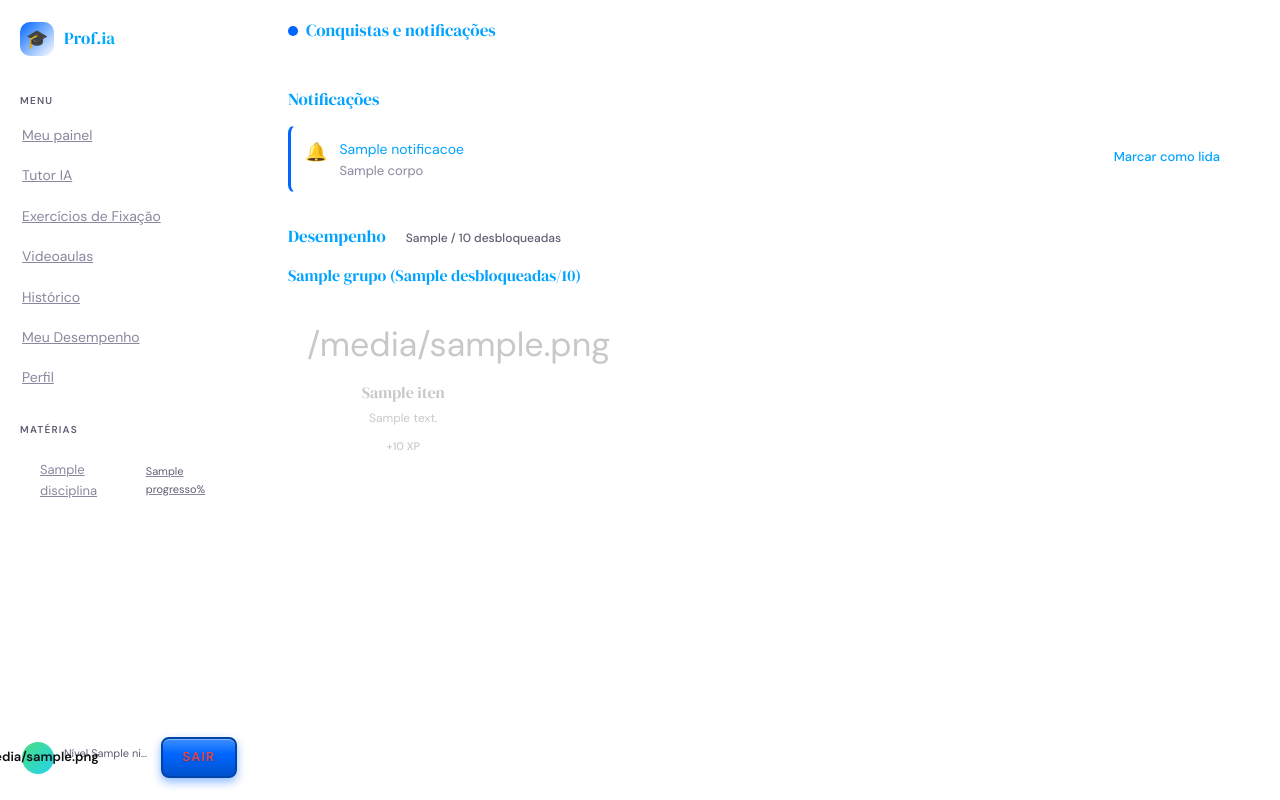
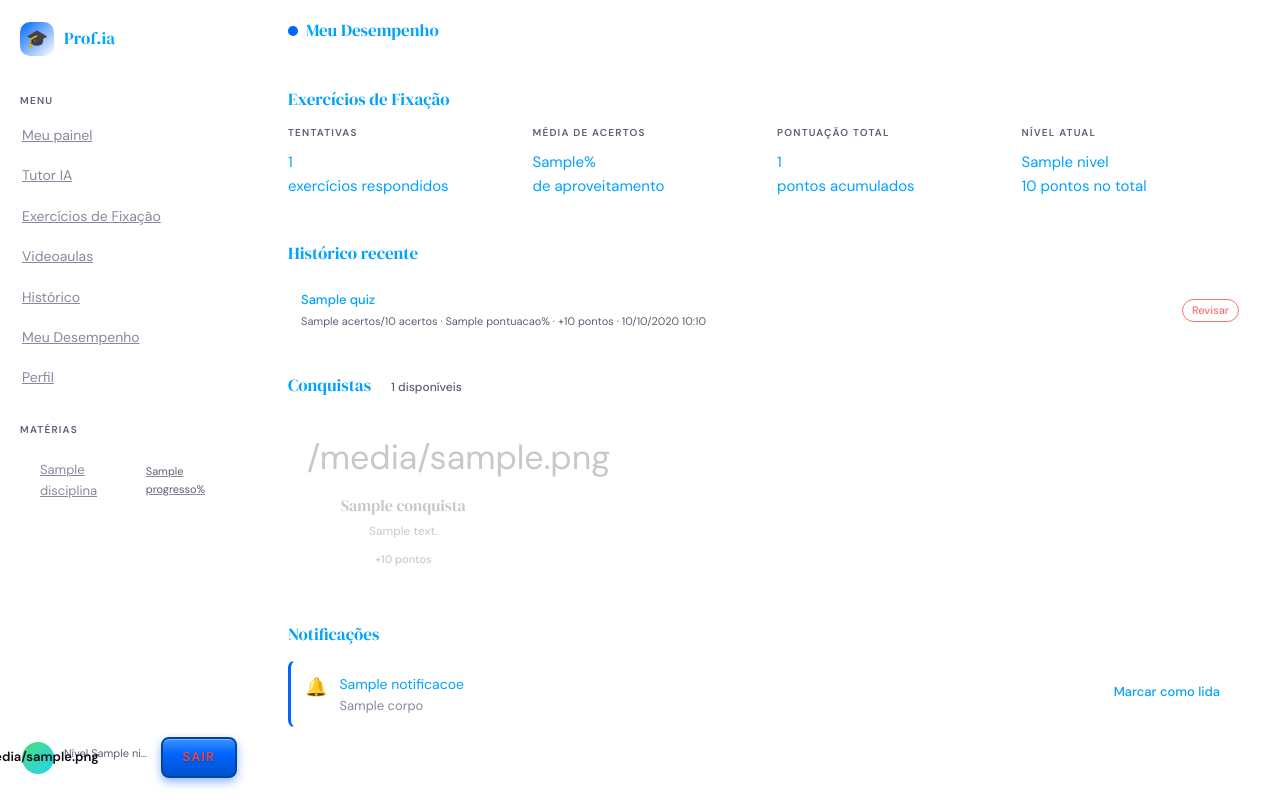
Before and after one commit to projetoecossistemaunilasalle/tutores_inteligentes, a Django app: template src/frontend/templates/aluno/conquistas.html in a window 1280 px wide. Run offline with Django 5.2, Linux system fonts and the light colour scheme; the template is opened without the code that fills it: most values are stand-ins (such as "Sample title", 1, 10 or a date in 2020).

Commit message:
feat: tela desempenho com metricas reais, exclusao de alunos, gestao completa de exercicios professor

```diff
--- a/src/frontend/templates/aluno/conquistas.html
+++ b/src/frontend/templates/aluno/conquistas.html
@@ -1,9 +1,95 @@
 {% extends "base.html" %}
-{% block title %}Conquistas — Prof.ia{% endblock %}
-{% block page_title %}Conquistas e notificações{% endblock %}
+{% block title %}Meu Desempenho — Prof.ia{% endblock %}
+{% block page_title %}Meu Desempenho{% endblock %}
 {% block body %}
 <div class="panel-body">
 
+  <!-- SECAO 1: METRICAS DE EXERCICIOS -->
+  <div class="panel-section">
+    <div class="panel-section-head"><h3>Exercícios de Fixação</h3></div>
+
+    <div class="perf-hero" style="margin-bottom:20px;">
+      <div class="perf-block">
+        <div class="perf-block-title">Tentativas</div>
+        <div class="stat-value">{{ total_tentativas }}</div>
+        <div class="stat-label">exercícios respondidos</div>
+      </div>
+      <div class="perf-block">
+        <div class="perf-block-title">Média de acertos</div>
+        <div class="stat-value">{{ media_pontuacao }}%</div>
+        <div class="stat-label">de aproveitamento</div>
+      </div>
+      <div class="perf-block">
+        <div class="perf-block-title">Pontuação total</div>
+        <div class="stat-value">{{ total_pontos }}</div>
+        <div class="stat-label">pontos acumulados</div>
+      </div>
+      <div class="perf-block">
+        <div class="perf-block-title">Nível atual</div>
+        <div class="stat-value">{{ nivel.nivel }}</div>
+        <div class="stat-label">{{ nivel.xp_total }} pontos no total</div>
+      </div>
+    </div>
+
+    {% if tentativas %}
+    <div class="panel-section-head" style="margin-top:8px;"><h3>Histórico recente</h3></div>
+    {% for t in tentativas %}
+    <div class="list-item">
+      <div class="li-main">
+        <div class="li-title">{{ t.quiz.titulo }}</div>
+        <div class="li-sub">
+          {{ t.acertos }}/{{ t.total }} acertos ·
+          {{ t.pontuacao }}% ·
+          +{{ t.xp_ganho }} pontos ·
+          {{ t.concluido_em|date:"d/m/Y H:i" }}
+        </div>
+      </div>
+      <div>
+        {% if t.pontuacao >= 70 %}
+        <span class="tag ok">Bom</span>
+        {% elif t.pontuacao >= 50 %}
+        <span class="tag">Regular</span>
+        {% else %}
+        <span class="tag risk">Revisar</span>
+        {% endif %}
+      </div>
+    </div>
+    {% endfor %}
+    {% else %}
+    <div class="empty">
+      <div class="empty-ico">📝</div>
+      <p>Você ainda não fez nenhum exercício.<br>
+         Acesse o <a href="{% url 'chat_aluno' %}">Tutor IA</a> e clique em
+         "Vamos ver se fui claro? Faça um teste aqui".</p>
+    </div>
+    {% endif %}
+  </div>
+
+  <!-- SECAO 2: CONQUISTAS -->
+  {% if conquistas %}
+  <div class="panel-section">
+    <div class="panel-section-head">
+      <h3>Conquistas</h3>
+      <span class="tag">{{ conquistas|length }} disponíveis</span>
+    </div>
+    <div class="badge-grid">
+      {% for c in conquistas %}
+      <div class="badge {% if not c.desbloqueada %}locked{% endif %}">
+        <div class="badge-ico">{{ c.icone|default:"🏆" }}</div>
+        <div class="badge-name">{{ c.nome }}</div>
+        <div class="badge-desc">{{ c.descricao }}</div>
+        {% if c.desbloqueada %}
+        <div class="tag ok" style="margin-top:8px;display:inline-block;">Conquistada</div>
+        {% else %}
+        <div class="tag" style="margin-top:8px;display:inline-block;">+{{ c.xp_bonus }} pontos</div>
+        {% endif %}
+      </div>
+      {% endfor %}
+    </div>
+  </div>
+  {% endif %}
+
+  <!-- SECAO 3: NOTIFICACOES -->
   <div class="panel-section">
     <div class="panel-section-head"><h3>Notificações</h3></div>
     {% for n in notificacoes %}
@@ -26,33 +112,5 @@
     {% endfor %}
   </div>
 
-  <div class="panel-section">
-    <div class="panel-section-head">
-      <h3>Desempenho</h3>
-      <span class="tag">{{ conquistas_desbloqueadas }} / {{ conquistas_total }} desbloqueadas</span>
-    </div>
-
-    {% for grupo in grupos_conquistas %}
-    <div class="settings-section">
-      <div class="settings-section-title">{{ grupo.label }}
-        <span class="li-sub" style="font-weight:400;">({{ grupo.desbloqueadas }}/{{ grupo.total }})</span>
-      </div>
-      <div class="badge-grid">
-        {% for c in grupo.itens %}
-        <div class="badge {% if not c.desbloqueada %}locked{% endif %}">
-          <div class="badge-ico">{{ c.icone|default:"🏆" }}</div>
-          <div class="badge-name">{{ c.nome }}</div>
-          <div class="badge-desc">{{ c.descricao }}</div>
-          {% if c.desbloqueada %}<div class="tag ok" style="margin-top:8px;display:inline-block;">Conquistada</div>
-          {% else %}<div class="tag" style="margin-top:8px;display:inline-block;">+{{ c.xp_bonus }} XP</div>{% endif %}
-        </div>
-        {% endfor %}
-      </div>
-    </div>
-    {% empty %}
-    <div class="empty"><div class="empty-ico">🏆</div><p>Nenhuma conquista cadastrada.</p></div>
-    {% endfor %}
-  </div>
-
 </div>
 {% endblock %}
```
Also changed, not shown: src/frontend/app/views.py (+42 -3 lines), src/frontend/templates/professor/alunos.html (+15 -0 lines).
